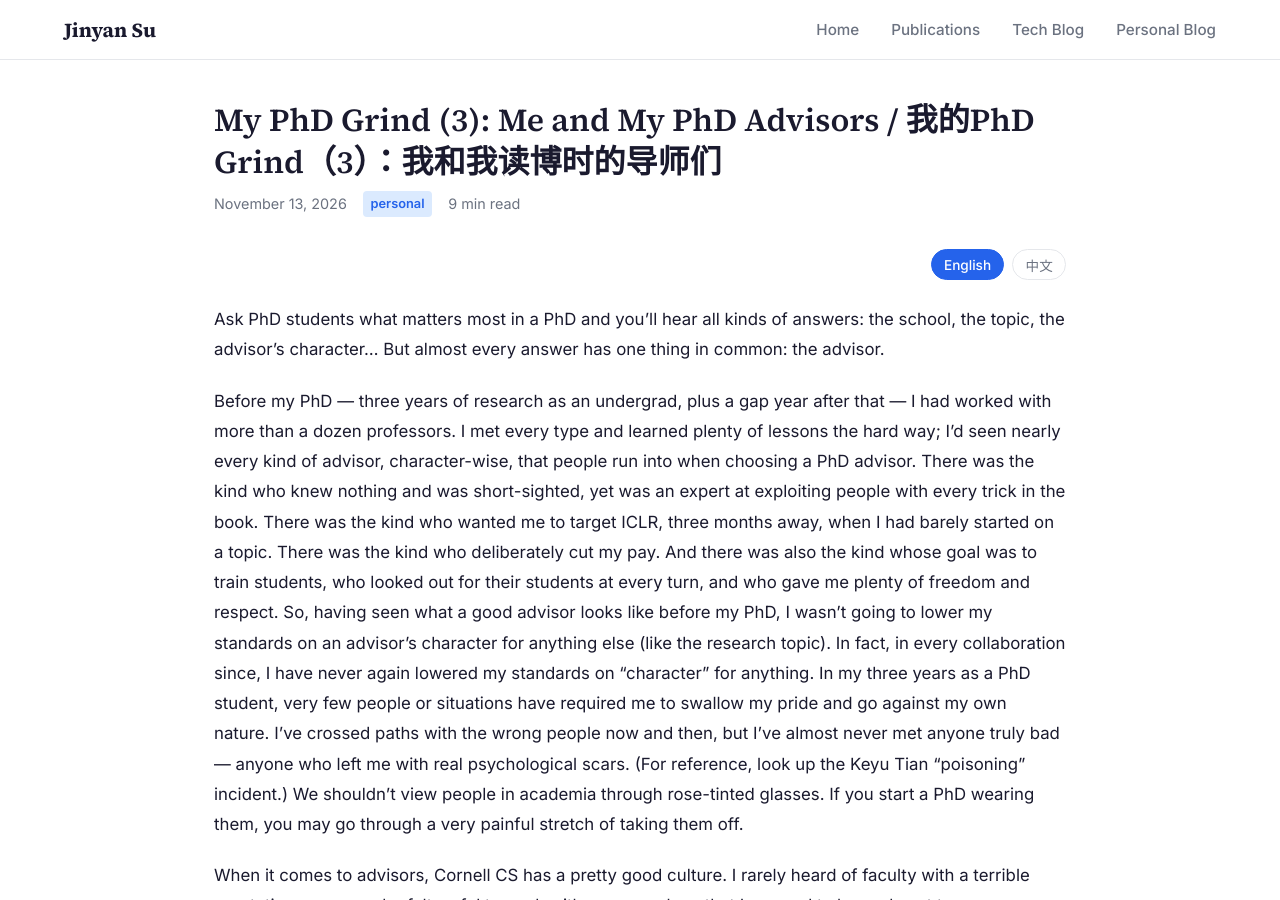
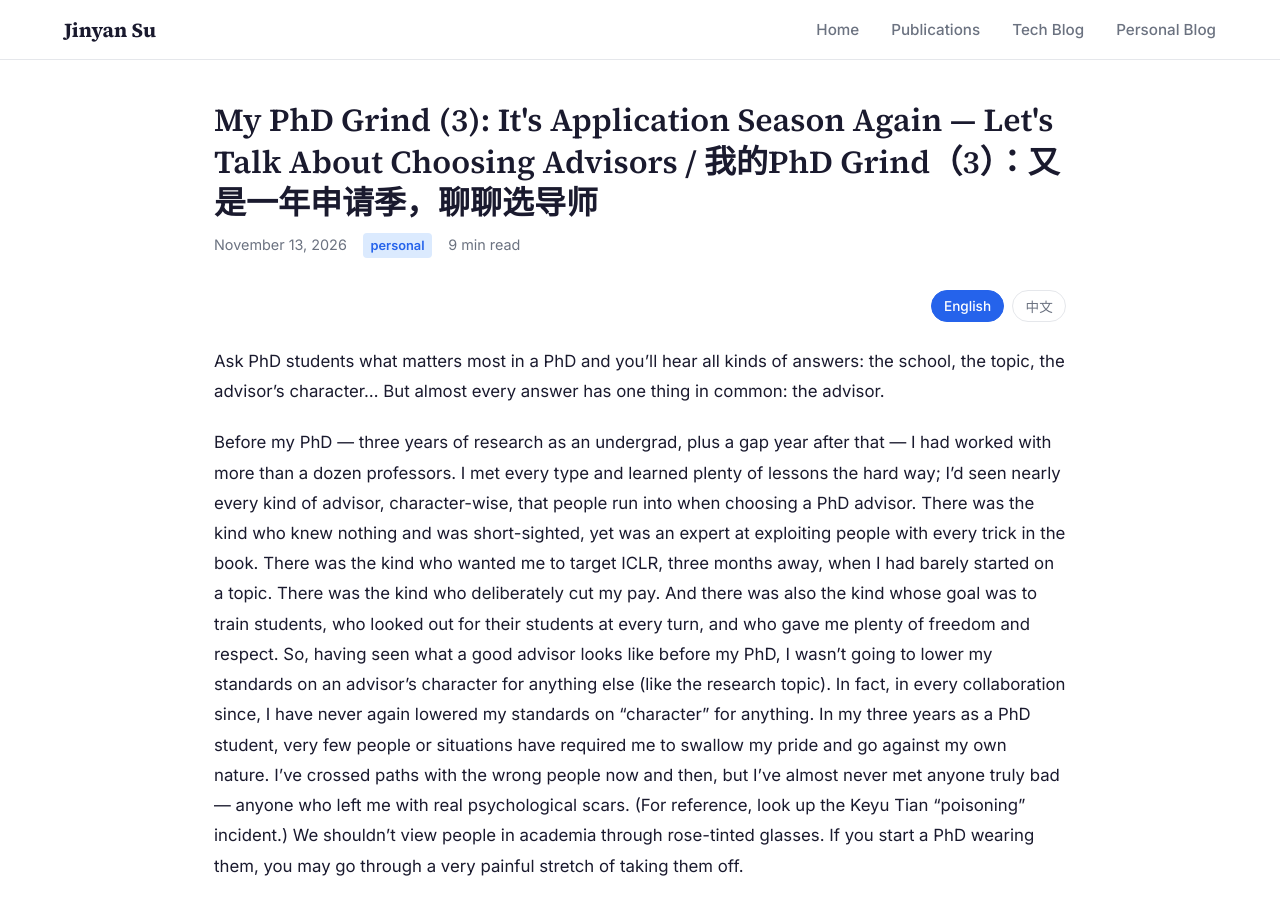
Before and after one commit to JinyanSu1/jinyansu1.github.io, a Jekyll site: the page built from _posts/2026-11-13-my-phd-grind-3.md, in a window 1280 px wide and 900 px high. Built offline with Jekyll 4.4.1, drawn with Linux system fonts in a browser that asks for light colours.

Commit message:
Retitle PhD Grind (3) per author
Co-Authored-By: Claude Fable 5 <noreply@anthropic.com>

```diff
--- a/_posts/2026-11-13-my-phd-grind-3.md
+++ b/_posts/2026-11-13-my-phd-grind-3.md
@@ -1,6 +1,6 @@
 ---
 layout: post
-title: "My PhD Grind (3): Me and My PhD Advisors / 我的PhD Grind（3）：我和我读博时的导师们"
+title: "My PhD Grind (3): It's Application Season Again — Let's Talk About Choosing Advisors / 我的PhD Grind（3）：又是一年申请季，聊聊选导师"
 date: 2026-11-13
 categories: personal
 tags: [reflection, life, phd, advisors, research]
```
